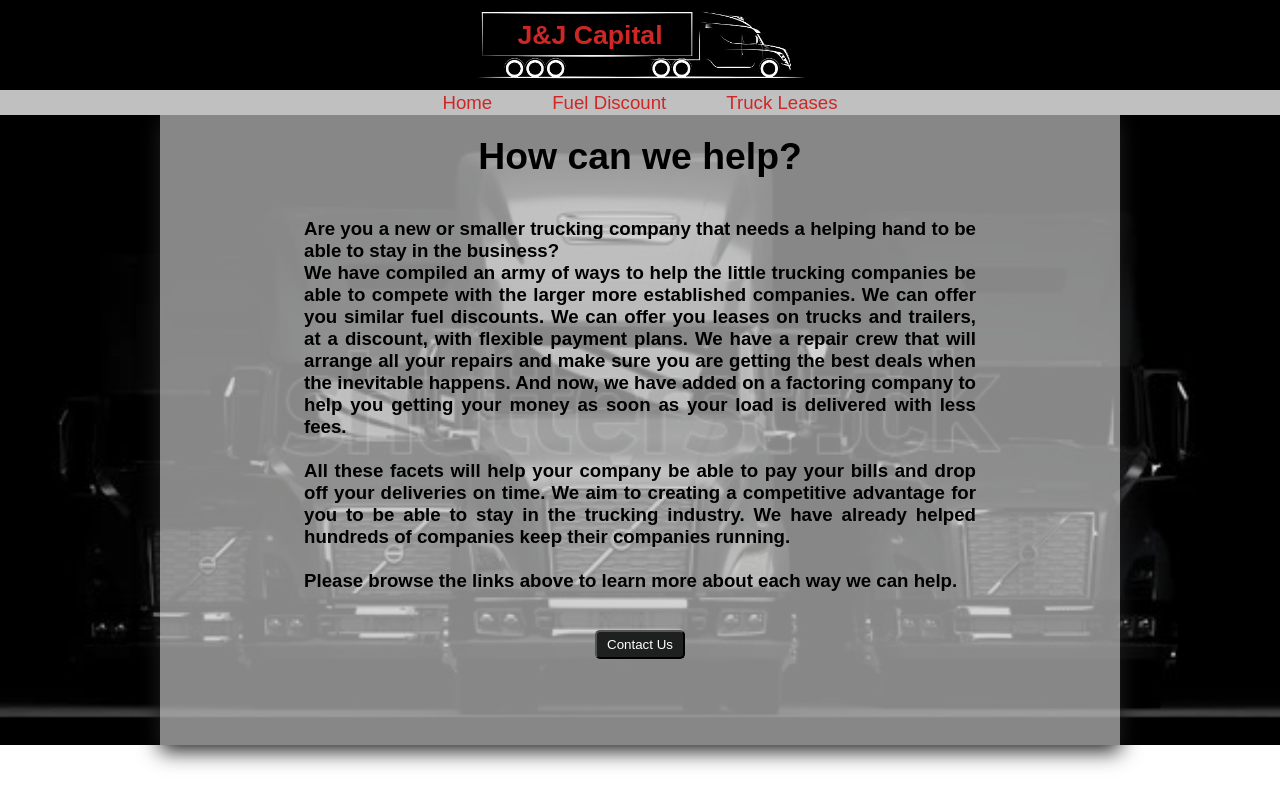
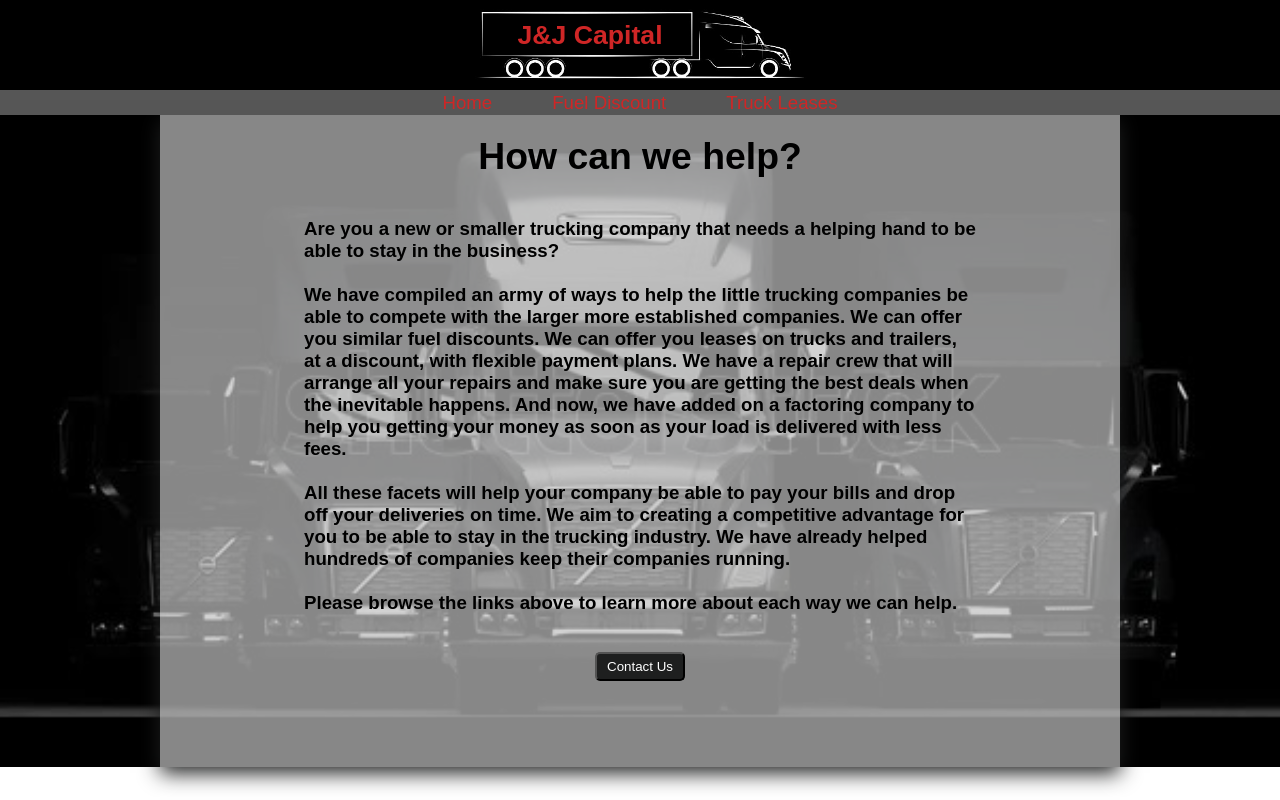
Before and after one commit to amberharris22/f28-Capstone, a website: page Client/1.main.html in a window 1280 px wide. Drawn offline with nearby package versions, Linux system fonts and the light colour scheme.

Commit message:
removed comments

```diff
--- a/Client/1.main.html
+++ b/Client/1.main.html
@@ -18,19 +18,18 @@
                 <li><a href="/1.main.html" id="home" class="menuBtn">Home</a></li>
                 <li><a href="/2fuelDisc.html" id="fuel" class="menuBtn">Fuel Discount</a></li>
                 <li><a href="/3leases.html" id="leases" class="menuBtn">Truck Leases</a></li>
-                <!-- <li><a href="#login" class="split">Login</a></li> -->
             </ul>
         </nav>
     </header>
     <main>
         <div class = "card">
             <h3>How can we help?</h3>
-            <p id="mission">Are you a new or smaller trucking company that needs a helping hand to be able to stay in the business? <br> We have compiled an army of ways to help the little trucking companies be able to compete with the larger more established companies.  We can offer you similar fuel discounts.  We can offer you leases on trucks and trailers, at a discount, with flexible payment plans.  We have a repair crew that will arrange all your repairs and make sure you are getting the best deals when the inevitable happens. And now, we have added on a factoring company to help you getting your money as soon as your load is delivered with less fees.
-                <br>
-                <br>
+            <p id="mission">Are you a new or smaller trucking company that needs a helping hand to be able to stay in the business?
+                <br><br>
+            We have compiled an army of ways to help the little trucking companies be able to compete with the larger more established companies.  We can offer you similar fuel discounts.  We can offer you leases on trucks and trailers, at a discount, with flexible payment plans.  We have a repair crew that will arrange all your repairs and make sure you are getting the best deals when the inevitable happens. And now, we have added on a factoring company to help you getting your money as soon as your load is delivered with less fees.
+                <br><br>
             All these facets will help your company be able to pay your bills and drop off your deliveries on time. We aim to creating a competitive advantage for you to be able to stay in the trucking industry. We have already helped hundreds of companies keep their companies running.
-                <br>
-                <br>
+                <br><br>
             Please browse the links above to learn more about each way we can help.</p>
             <br>
             <button id="contact">Contact Us</button>
--- a/Client/3leases.js
+++ b/Client/3leases.js
@@ -1,5 +1,3 @@
-// const baseURL = 'http://localhost:4000'  //remove all baseURL to deploy
-
 let showTrucks = document.querySelector('#truckDisplay')
 let addBtn = document.querySelector('#addTruck')
 
@@ -35,7 +33,6 @@ const getAllTrucks = () => {
     axios.get(`/getTrucks`)
         .then((res) => {
             displayTrucks(res.data)
-            // console.log(res.data)
         })
         .catch((err) => {
             console.log(err)
--- a/Client/styles.css
+++ b/Client/styles.css
@@ -36,13 +36,12 @@ header{
     top: 0;
     width: 100%;
 }
-
 #menu {
     list-style-type: none;
     display: flex;
     flex-direction: row;
     justify-content: center;
-    background-color: silver;
+    background-color: rgb(86, 86, 86);
     align-items: center;
     height: 25px;
 
@@ -50,24 +49,27 @@ header{
 a{
     color: #Cf2626;
     text-decoration: none;
-    /* border: 2px solid #1e1f1f; */
     padding: 3px 30px;
     font-size: 14pt;
 }
-
 #menu a:hover{
     background-color: #1e1f1f;
     color: #Cf2626;
     transition-duration: .4s;
 }
-
+main{
+    background-image: url('/pictures/background\ bw.jpg');
+    width: 100%;
+    background-size:contain;
+    background-attachment: fixed;
+    background-position: center;
+}
 #truckDisplay{
     display: flex;
     flex-wrap: wrap;
     justify-content: center;
     align-items: center;
 }
-
 .truck-card {
     display: flex;
     flex-direction: column;
@@ -92,14 +94,12 @@ a{
     flex-direction: column;
     margin-top: 10px;
 }
-
 .likes {
     display: flex;
     justify-content: space-evenly;
     width: 100%;
     padding: 10px;
 }
-
 #input-form{
     display: flex;
     flex-direction: column;
@@ -117,7 +117,6 @@ input{
     flex-direction: column;
     align-items:initial;
 }
-
 .card {
     background-color:rgba(192,192,192, .7);
     width: 75%;
@@ -129,22 +128,13 @@ input{
     box-shadow: 0 6px 20px 0 #1e1f1f;
     padding-bottom: 50px;
 }
-main{
-    background-image: url('/pictures/background\ bw.jpg');
-    width: 100%;
-    background-size:contain;
-    background-attachment: fixed;
-    background-position: center;
-
-}
 p{
     padding: 20px 30px;
     width: 70%;
     font-size: 14pt;
     font-weight: 600;
-    text-align: justify;
+    text-align:start;
 }
-
 button{
     color: white;
     background-color: #1e1f1f;
@@ -160,17 +150,14 @@ button:hover{
     display: flex;
     flex-direction: column;
 }
-
 #addTruck, #submitBtn{
     width:fit-content;
     align-self: center;
     margin-top: 20px;
 }
-
 .fa{
     padding: 10px;
 }
-
 #contactInfo{
     display: flex;
     justify-content: center;
--- a/Server/controller.js
+++ b/Server/controller.js
@@ -8,7 +8,6 @@ module.exports = {
 
     addTruck: (req, res) => {
         const {brand, year, color, price, picture} = req.body
-        // console.log(req.body)
         let newTruckObj = {
             id: truckId,
             brand: brand,
@@ -18,7 +17,6 @@ module.exports = {
             picture: picture,
             likes: 0
         }
-        // console.log(newTruckObj)
         trucks.push(newTruckObj)
         truckId++
 
@@ -26,8 +24,6 @@ module.exports = {
     },
     deleteTruck: (req, res) => {
         const index = trucks.findIndex(elem => elem.id === +req.params.id)
-        // console.log(index)
-        // console.log(req.params.id)
         trucks.splice(index, 1)
 
         res.status(200).send(trucks)
--- a/package.json
+++ b/package.json
@@ -13,7 +13,6 @@
   "dependencies": {
     "cors": "^2.8.5",
     "dotenv": "^16.0.3",
-    "expres": "^0.0.5",
     "express": "^4.18.1"
   }
 }
```
Also changed, not shown: 1 other file.
